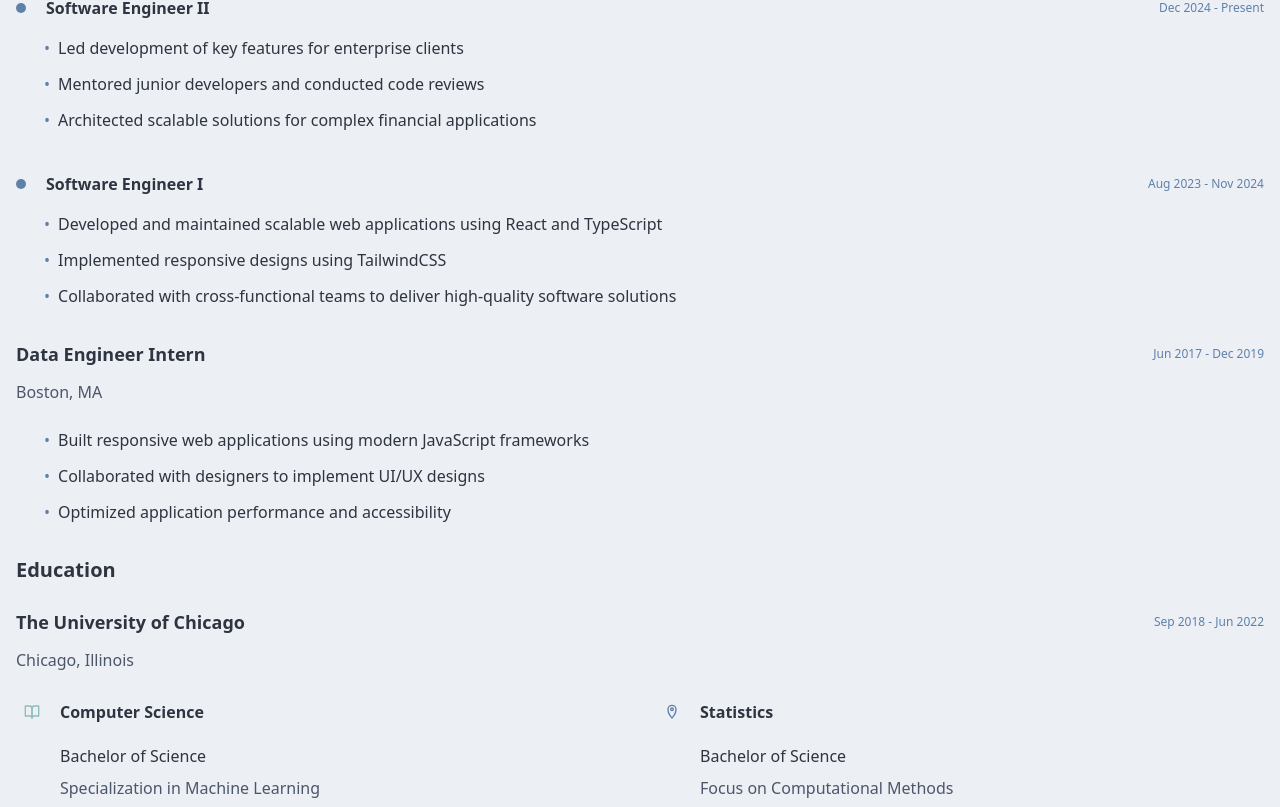
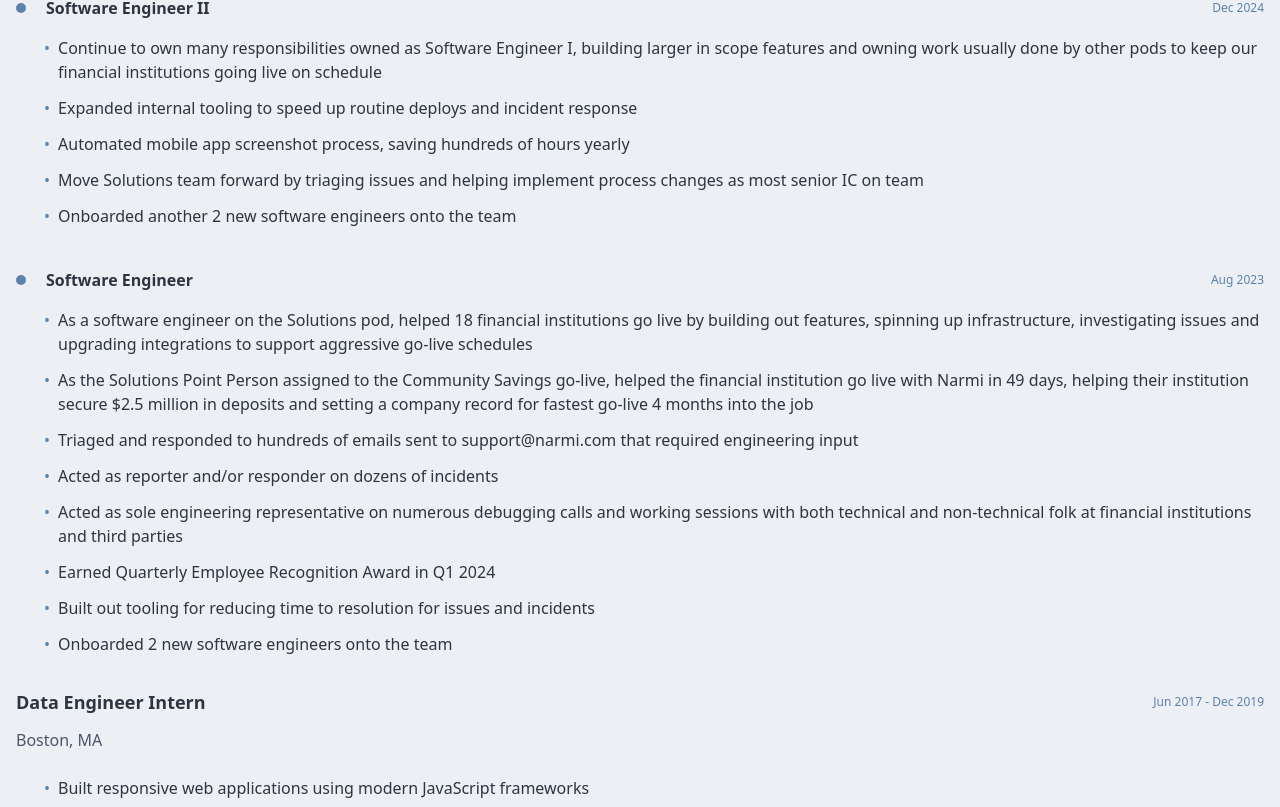
Before and after one commit to sergey-sonkin/quick-site, a Next.js app: page /resume in a window 1280 px wide. Shown: the part 473-1280 px from the top of the page. Built offline with nearby package versions, Linux system fonts and the light colour scheme.

Commit message:
Bullet point component. Resume content.

```diff
--- /dev/null
+++ b/src/app/resume/(components)/bullet-point.tsx
@@ -0,0 +1,18 @@
+import React from 'react';
+
+interface BulletPointProps {
+  children: React.ReactNode;
+}
+
+/**
+ * A reusable bullet point component for lists
+ * Displays a bullet with the primary theme color followed by content
+ */
+export function BulletPoint({ children }: BulletPointProps) {
+  return (
+    <li className="flex items-start">
+      <span className="text-primary mr-2">•</span>
+      <span>{children}</span>
+    </li>
+  );
+}
--- a/src/app/resume/page.tsx
+++ b/src/app/resume/page.tsx
@@ -2,6 +2,7 @@ import { Separator } from "@/components/ui/separator";
 import { Badge } from "@/components/ui/badge";
 import { Tabs, TabsContent, TabsList, TabsTrigger } from "@/components/ui/tabs";
 import { PageContainer } from "@/components/layout/page-container";
+import { BulletPoint } from "./(components)/bullet-point";
 
 /**
  * Resume Page
@@ -82,29 +83,31 @@ export default function ResumePage() {
                 </h4>
               </div>
               <Badge className="mt-1 md:mt-0 bg-primary/10 text-primary border-0 font-medium">
-                Dec 2024 - Present
+                Dec 2024
               </Badge>
             </div>
             <ul className="space-y-3 text-foreground/80 mt-4 ml-0 md:ml-7">
-              <li className="flex items-start">
-                <span className="text-primary mr-2">•</span>
-                <span>
-                  Led development of key features for enterprise clients
-                </span>
-              </li>
-              <li className="flex items-start">
-                <span className="text-primary mr-2">•</span>
-                <span>
-                  Mentored junior developers and conducted code reviews
-                </span>
-              </li>
-              <li className="flex items-start">
-                <span className="text-primary mr-2">•</span>
-                <span>
-                  Architected scalable solutions for complex financial
-                  applications
-                </span>
-              </li>
+              <BulletPoint>
+                Continue to own many responsibilities owned as Software Engineer
+                I, building larger in scope features and owning work usually
+                done by other pods to keep our financial institutions going live
+                on schedule
+              </BulletPoint>
+              <BulletPoint>
+                Expanded internal tooling to speed up routine deploys and
+                incident response
+              </BulletPoint>
+              <BulletPoint>
+                Automated mobile app screenshot process, saving hundreds of
+                hours yearly
+              </BulletPoint>
+              <BulletPoint>
+                Move Solutions team forward by triaging issues and helping
+                implement process changes as most senior IC on team
+              </BulletPoint>
+              <BulletPoint>
+                Onboarded another 2 new software engineers onto the team
+              </BulletPoint>
             </ul>
           </div>
 
@@ -117,32 +120,49 @@ export default function ResumePage() {
                 {/* Position marker */}
                 <div className="hidden md:flex mr-3 h-2.5 w-2.5 rounded-full bg-primary"></div>
                 <h4 className="text-md font-semibold ml-0 md:ml-2">
-                  Software Engineer I
+                  Software Engineer
                 </h4>
               </div>
               <Badge className="mt-1 md:mt-0 bg-primary/10 text-primary border-0 font-medium">
-                Aug 2023 - Nov 2024
+                Aug 2023
               </Badge>
             </div>
             <ul className="space-y-3 text-foreground/80 mt-4 ml-0 md:ml-7">
-              <li className="flex items-start">
-                <span className="text-primary mr-2">•</span>
-                <span>
-                  Developed and maintained scalable web applications using React
-                  and TypeScript
-                </span>
-              </li>
-              <li className="flex items-start">
-                <span className="text-primary mr-2">•</span>
-                <span>Implemented responsive designs using TailwindCSS</span>
-              </li>
-              <li className="flex items-start">
-                <span className="text-primary mr-2">•</span>
-                <span>
-                  Collaborated with cross-functional teams to deliver
-                  high-quality software solutions
-                </span>
-              </li>
+              <BulletPoint>
+                As a software engineer on the Solutions pod, helped 18 financial
+                institutions go live by building out features, spinning up
+                infrastructure, investigating issues and upgrading integrations
+                to support aggressive go-live schedules
+              </BulletPoint>
+              <BulletPoint>
+                As the Solutions Point Person assigned to the Community Savings
+                go-live, helped the financial institution go live with Narmi in
+                49 days, helping their institution secure $2.5 million in
+                deposits and setting a company record for fastest go-live 4
+                months into the job
+              </BulletPoint>
+              <BulletPoint>
+                Triaged and responded to hundreds of emails sent to
+                support@narmi.com that required engineering input
+              </BulletPoint>
+              <BulletPoint>
+                Acted as reporter and/or responder on dozens of incidents
+              </BulletPoint>
+              <BulletPoint>
+                Acted as sole engineering representative on numerous debugging
+                calls and working sessions with both technical and non-technical
+                folk at financial institutions and third parties
+              </BulletPoint>
+              <BulletPoint>
+                Earned Quarterly Employee Recognition Award in Q1 2024
+              </BulletPoint>
+              <BulletPoint>
+                Built out tooling for reducing time to resolution for issues and
+                incidents
+              </BulletPoint>
+              <BulletPoint>
+                Onboarded 2 new software engineers onto the team
+              </BulletPoint>
             </ul>
           </div>
         </div>
@@ -160,23 +180,16 @@ export default function ResumePage() {
           <p className="text-muted-foreground mb-5">Boston, MA</p>
           <Separator className="my-6 opacity-30" />
           <ul className="space-y-3 text-foreground/80 mt-4 ml-0 md:ml-7">
-            <li className="flex items-start">
-              <span className="text-primary mr-2">•</span>
-              <span>
-                Built responsive web applications using modern JavaScript
-                frameworks
-              </span>
-            </li>
-            <li className="flex items-start">
-              <span className="text-primary mr-2">•</span>
-              <span>
-                Collaborated with designers to implement UI/UX designs
-              </span>
-            </li>
-            <li className="flex items-start">
-              <span className="text-primary mr-2">•</span>
-              <span>Optimized application performance and accessibility</span>
-            </li>
+            <BulletPoint>
+              Built responsive web applications using modern JavaScript
+              frameworks
+            </BulletPoint>
+            <BulletPoint>
+              Collaborated with designers to implement UI/UX designs
+            </BulletPoint>
+            <BulletPoint>
+              Optimized application performance and accessibility
+            </BulletPoint>
           </ul>
         </div>
       </div>
@@ -279,13 +292,13 @@ export default function ResumePage() {
           </div>
 
           {/* Achievement callout using border instead of box */}
-          <div className="mt-8 pl-4 border-l-2 border-primary/30">
+          {/* <div className="mt-8 pl-4 border-l-2 border-primary/30">
             <p className="text-foreground/90 italic">
               <span className="font-semibold not-italic">Achievement:</span>{" "}
               Graduated with double major, completing comprehensive research
               projects in both fields while maintaining Dean's List standing.
             </p>
-          </div>
+          </div> */}
         </div>
       </div>
 
```
